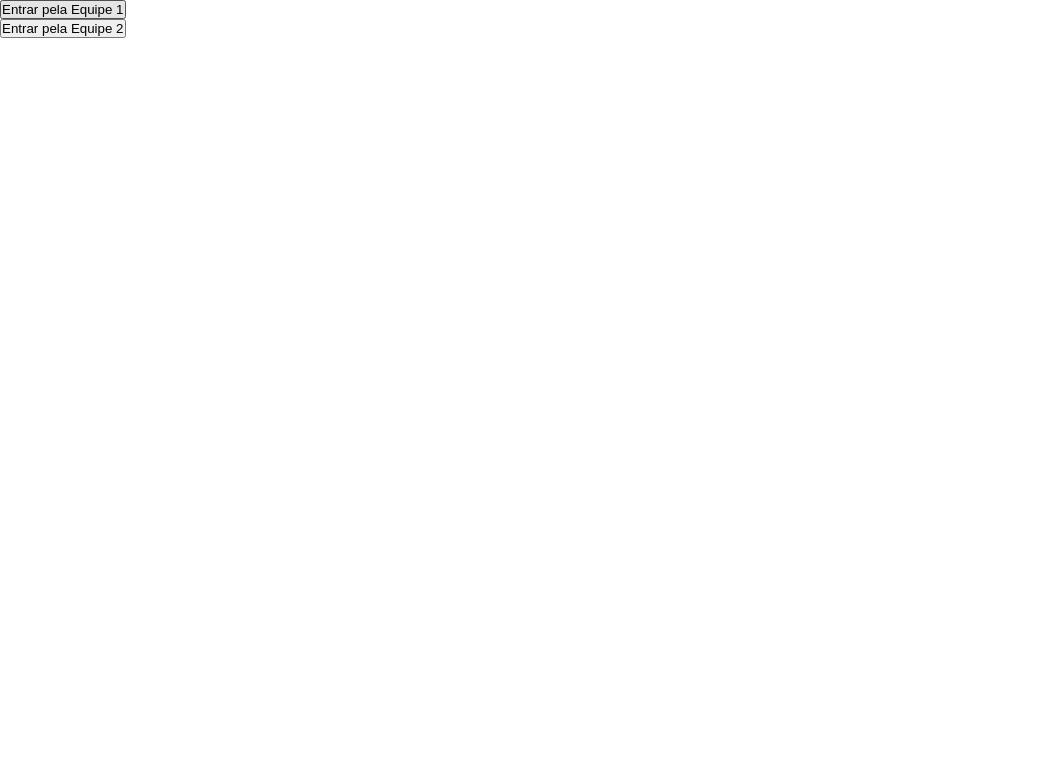
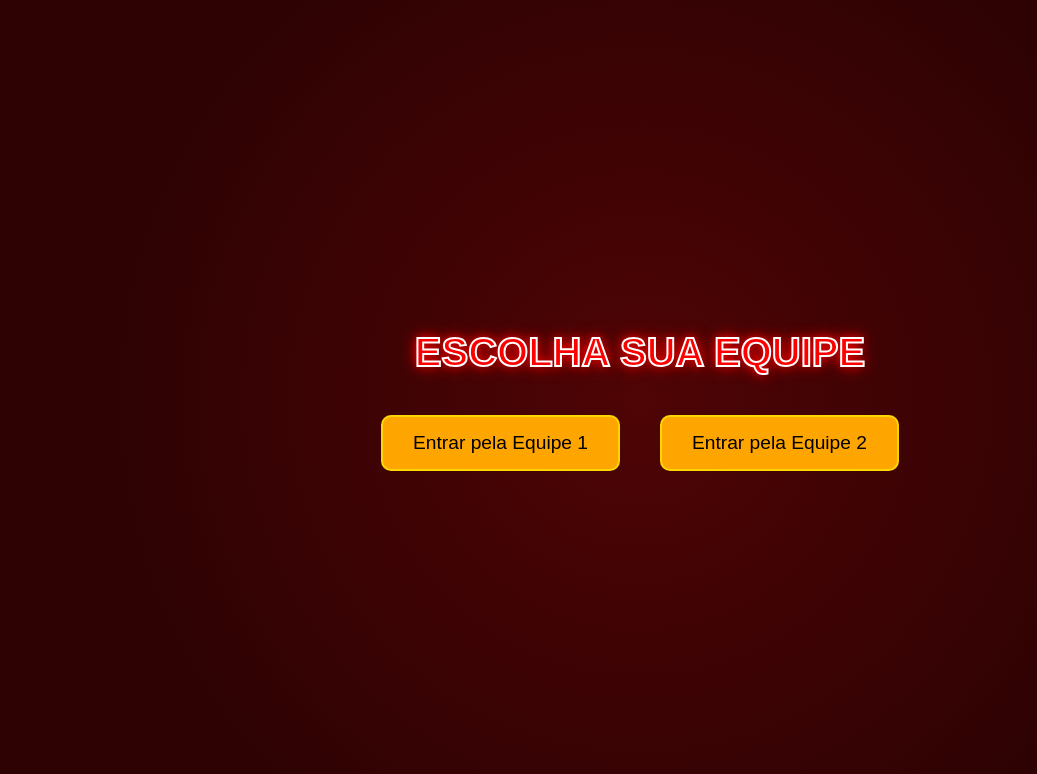
Before and after one commit to fipp-unoeste/atividade-bimestral-fipptruco-add, a Next.js app in the folder client/my-app/: page /salas/1/equipes in a window 1280 px wide. Shown: the top 774 px of the page, without its empty margins (0-1037 px from the left). Built offline with nearby package versions, Linux system fonts and the light colour scheme.

Commit message:
style page equipe

```diff
--- a/client/my-app/app/components/equipes.js
+++ b/client/my-app/app/components/equipes.js
@@ -29,11 +29,56 @@ export default function Equipes() {
 
     function renderizarLinhas(){
             return (
-                <div>
+                <div style={{ fontFamily: 'Arial, sans-serif',background: 'radial-gradient(circle, #4f0405, #2e0203 70%)', color: '#fff',
+                    height: '100vh',
+                    display: 'flex',
+                    flexDirection: 'column',
+                    alignItems: 'center',
+                    justifyContent: 'center'}}>
 
-                    <button onClick={() => entrar(1)}>Entrar pela Equipe 1</button>
-                    <br/>
-                    <button onClick={() => entrar(2)}>Entrar pela Equipe 2</button>
+                    <h1 style={{fontSize: '2.5rem',
+                                marginBottom: '20px',
+                                color: '#ff0000', // Vermelho vibrante, similar ao título da página principal
+                                textShadow: `
+                                    0px 0px 8px #ff0000,
+                                    0px 0px 16px #ff0000,
+                                    2px 2px 4px #000
+                                `,
+                                WebkitTextStroke: '2px #ffffff',
+                                fontWeight: 'bold',
+                                textTransform: 'uppercase',}}>
+                                    Escolha sua Equipe
+                    </h1>
+
+                    <div style={{ display: 'flex',gap: '20px',marginTop: '20px',}}>
+                        <button style={{padding: '15px 30px',
+                            fontSize: '1.2rem',
+                            color: '#000',
+                            textDecoration: 'none',
+                            borderRadius: '10px',
+                            border: '2px solid #ffd700',
+                            backgroundColor: '#ffa500',
+                            cursor: 'pointer',
+                            transition: 'all 0.3s ease',
+                            textAlign: 'center',}} onClick={() => entrar(1)}>
+                                Entrar pela Equipe 1
+                        </button>
+                        <br/>
+                        <button style={{ padding: '15px 30px',
+                            fontSize: '1.2rem',
+                            color: '#000',
+                            textDecoration: 'none',
+                            borderRadius: '10px',
+                            border: '2px solid #ffd700',
+                            backgroundColor: '#ffa500',
+                            cursor: 'pointer',
+                            transition: 'all 0.3s ease',
+                            textAlign: 'center',}} onClick={() => entrar(2)}>
+                                Entrar pela Equipe 2
+                        </button>
+                    </div>
+
+
             </div>
             );
 
--- a/client/my-app/app/salas/[sal_id]/equipes/page.js
+++ b/client/my-app/app/salas/[sal_id]/equipes/page.js
@@ -16,7 +16,7 @@ export default function Equipe() {
 }
 const styles = {
     jogoContainer: {
-        display: 'flex',
+        // display: 'flex',
         height: '100vh',
     },
 
@@ -86,34 +86,34 @@ const styles = {
         border: 'none',
         fontSize: '16px',
     },
-    botaoContainer: {
-        display: 'flex',
-        justifyContent: 'center',
-        gap: '10px',
-        marginBottom: '20px',
-    },
+    // botaoContainer: {
+    //     display: 'flex',
+    //     justifyContent: 'center',
+    //     gap: '10px',
+    //     marginBottom: '20px',
+    // },
 
-    buttonEquipe1: {
-        padding: '10px 20px',
-        color: '#000',
-        backgroundColor: '#FFFF00',
-        borderRadius: '5px',
-        cursor: 'pointer',
-        textAlign: 'center',
-        border: 'none',
-        fontSize: '16px',
-    },
+    // buttonEquipe1: {
+    //     padding: '10px 20px',
+    //     color: '#000',
+    //     backgroundColor: '#FFFF00',
+    //     borderRadius: '5px',
+    //     cursor: 'pointer',
+    //     textAlign: 'center',
+    //     border: 'none',
+    //     fontSize: '16px',
+    // },
 
-    buttonEquipe2: {
-        padding: '10px 20px',
-        color: '#000',
-        backgroundColor: '#FFA500',
-        borderRadius: '5px',
-        cursor: 'pointer',
-        textAlign: 'center',
-        border: 'none',
-        fontSize: '16px',
-    },
+    // buttonEquipe2: {
+    //     padding: '10px 20px',
+    //     color: '#000',
+    //     backgroundColor: '#FFA500',
+    //     borderRadius: '5px',
+    //     cursor: 'pointer',
+    //     textAlign: 'center',
+    //     border: 'none',
+    //     fontSize: '16px',
+    // },
     buttonTruco: {
         padding: '10px 20px',
         color: '#fff',
```
